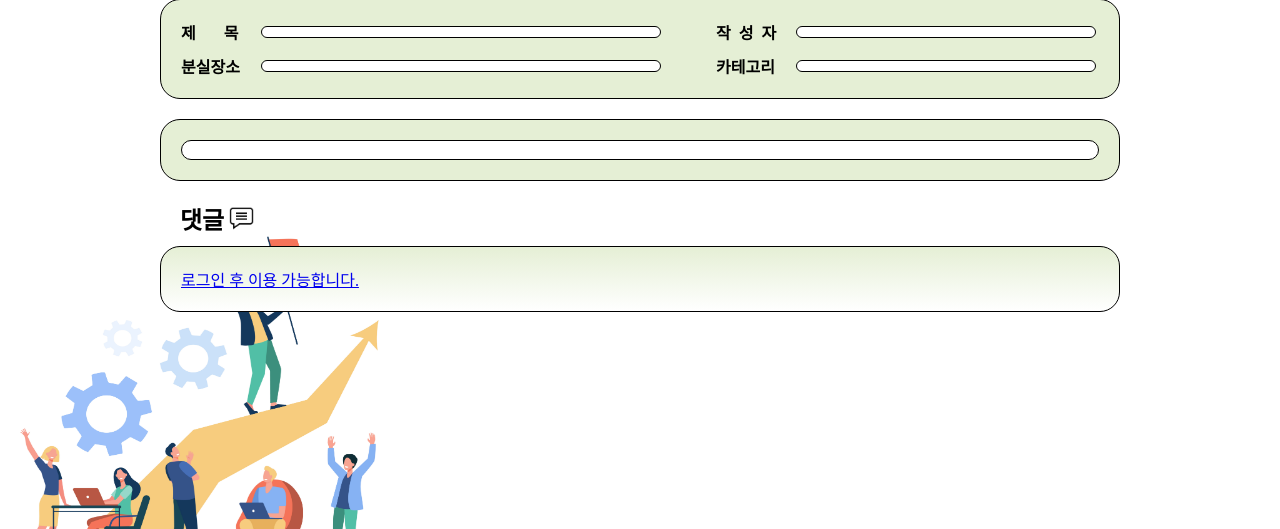
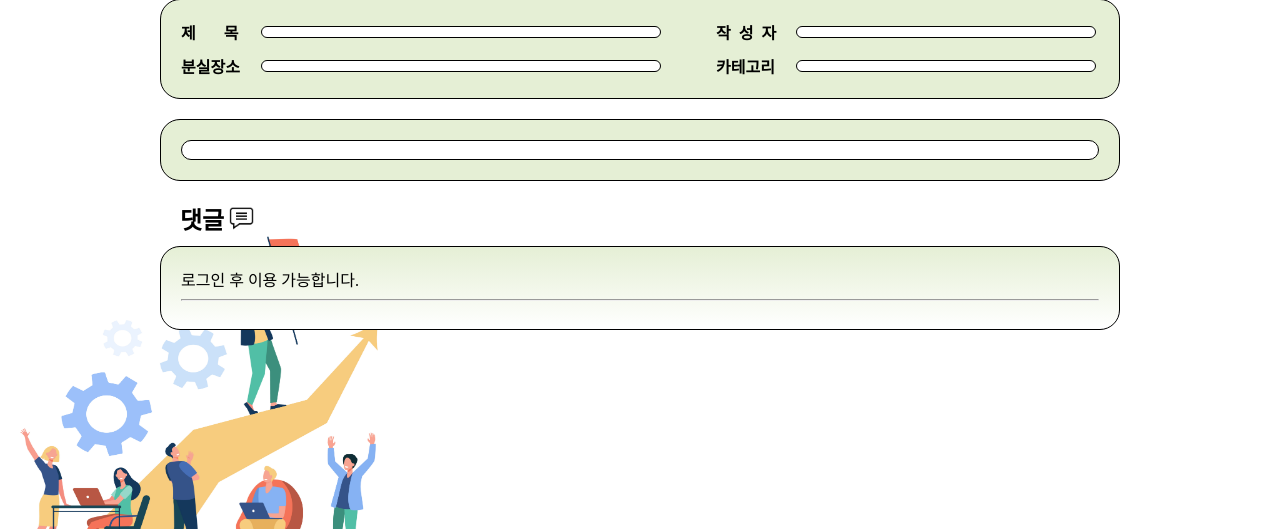
Before and after one commit to 2023-DSWU-Internet-Programming-Project/LostDS, a Django app: template project/message/templates/message/askItem_detail.html in a window 1280 px wide. Shown: the part 229-758 px from the top of the page. Run offline with Django 4.2, Linux system fonts and the light colour scheme; the template is opened without the code that fills it, so the values that code supplies are empty; some web fonts are replaced.

Commit message:
'로그인 후 이용 가능합니다.' css 수정

```diff
--- a/project/message/templates/message/askItem_detail.html
+++ b/project/message/templates/message/askItem_detail.html
@@ -131,7 +131,8 @@
                     </div>
                 </form>
                 {% else %}
-                <a class="sub-font" role="button" href="/login/">로그인 후 이용 가능합니다.</a>
+                <a class="detail-link" role="button" href="/login/">로그인 후 이용 가능합니다.</a>
+                <hr/>
                 {% endif %}
 
                 <!-- 댓글 컨텐츠 -->
--- a/project/message/templates/message/findItem_detail.html
+++ b/project/message/templates/message/findItem_detail.html
@@ -140,7 +140,8 @@
                     </div>
                 </form>
                 {% else %}
-                <a class="sub-font" role="button" href="/login/">로그인 후 이용 가능합니다.</a>
+                <a class="detail-link" role="button" href="/login/">로그인 후 이용 가능합니다.</a>
+                <hr/>
                 {% endif %}
 
                 <!-- 댓글 컨텐츠 -->
```
Also changed, not shown: project/db.sqlite3.
